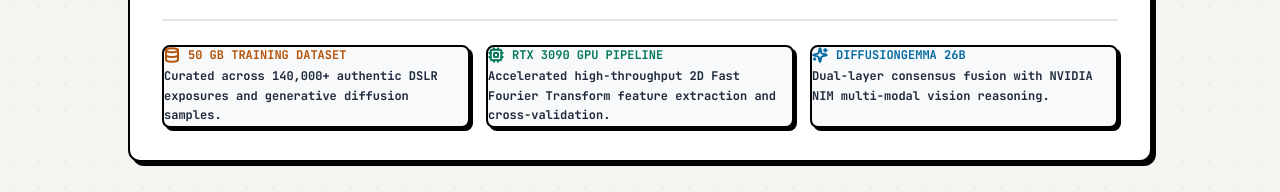
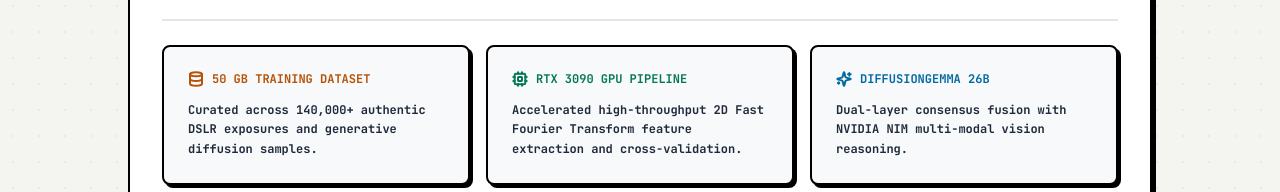
Before and after one commit to xeeshan-zs/The-Eyes, a React (Vite) app in the folder frontend/: page / in a window 1280 px wide. Both pictures are taken after a click on the button "ABOUT". Shown: the part 605-797 px from the top of the page. Built offline with nearby package versions, Linux system fonts and the light colour scheme; no server answers.

Commit message:
style: expand padding and breathing room on About page hardware stats cards

```diff
--- a/frontend/src/components/AboutPage.jsx
+++ b/frontend/src/components/AboutPage.jsx
@@ -40,7 +40,7 @@
       </div>
 
       {/* Hero Dossier Card */}
-      <div className="glass-brutal rounded-xl p-7 sm:p-10 relative overflow-hidden shadow-[8px_8px_0px_#000000]">
+      <div className="glass-brutal rounded-xl p-6 sm:p-10 relative overflow-hidden shadow-[8px_8px_0px_#000000]">
         <div className="max-w-3xl">
           <div className="flex items-center gap-2 mb-4">
             <span className="px-3 py-1 rounded bg-[#00F5A0] text-black font-mono font-black text-xs border-2 border-black shadow-[2px_2px_0px_#000000]">
@@ -109,10 +109,10 @@
           </div>
         </div>
 
-        {/* Hardware & Training Pipeline Stats */}
+        {/* Hardware & Training Pipeline Stats - Spacious Padding */}
         <div className="grid grid-cols-1 sm:grid-cols-3 gap-4 mt-6">
-          <div className="p-4.5 rounded-lg bg-[#F8F9FA] dark:bg-black border-2 border-black dark:border-white shadow-[3px_3px_0px_#000000]">
-            <div className="flex items-center gap-2 text-xs font-mono font-black text-[#B45309] dark:text-[#FFE600] mb-1">
+          <div className="p-5 sm:p-6 rounded-lg bg-[#F8F9FA] dark:bg-black border-2 border-black dark:border-white shadow-[3px_3px_0px_#000000] flex flex-col justify-between min-h-[140px]">
+            <div className="flex items-center gap-2 text-xs font-mono font-black text-[#B45309] dark:text-[#FFE600] mb-2">
               <Database className="w-4 h-4 stroke-[3]" />
               50 GB TRAINING DATASET
             </div>
@@ -121,8 +121,8 @@
             </p>
           </div>
 
-          <div className="p-4.5 rounded-lg bg-[#F8F9FA] dark:bg-black border-2 border-black dark:border-white shadow-[3px_3px_0px_#000000]">
-            <div className="flex items-center gap-2 text-xs font-mono font-black text-[#047857] dark:text-[#00F5A0] mb-1">
+          <div className="p-5 sm:p-6 rounded-lg bg-[#F8F9FA] dark:bg-black border-2 border-black dark:border-white shadow-[3px_3px_0px_#000000] flex flex-col justify-between min-h-[140px]">
+            <div className="flex items-center gap-2 text-xs font-mono font-black text-[#047857] dark:text-[#00F5A0] mb-2">
               <Cpu className="w-4 h-4 stroke-[3]" />
               RTX 3090 GPU PIPELINE
             </div>
@@ -131,8 +131,8 @@
             </p>
           </div>
 
-          <div className="p-4.5 rounded-lg bg-[#F8F9FA] dark:bg-black border-2 border-black dark:border-white shadow-[3px_3px_0px_#000000]">
-            <div className="flex items-center gap-2 text-xs font-mono font-black text-[#0369A1] dark:text-[#00F0FF] mb-1">
+          <div className="p-5 sm:p-6 rounded-lg bg-[#F8F9FA] dark:bg-black border-2 border-black dark:border-white shadow-[3px_3px_0px_#000000] flex flex-col justify-between min-h-[140px]">
+            <div className="flex items-center gap-2 text-xs font-mono font-black text-[#0369A1] dark:text-[#00F0FF] mb-2">
               <Sparkles className="w-4 h-4 stroke-[3]" />
               DIFFUSIONGEMMA 26B
             </div>
@@ -146,7 +146,7 @@
       {/* Engineering Deep-Dive Grid */}
       <div className="grid grid-cols-1 md:grid-cols-2 gap-6">
         {/* Step 1: Fourier Physics */}
-        <div className="glass-brutal-card rounded-xl p-6 sm:p-7 border-2 border-black dark:border-white shadow-[6px_6px_0px_#000000] bg-white dark:bg-[#14141E] flex flex-col justify-between">
+        <div className="glass-brutal-card rounded-xl p-6 sm:p-7 border-2 border-black dark:border-white shadow-[6px_6px_0px_#000000] bg-white dark:bg-[#14141E] flex flex-col justify-between min-h-[280px]">
           <div>
             <div className="flex items-center justify-between pb-3 mb-4 border-b-2 border-black/10 dark:border-white/20">
               <span className="text-xs font-mono font-black px-3 py-1 rounded bg-[#00F0FF] text-black border border-black shadow-[2px_2px_0px_#000000]">
@@ -178,7 +178,7 @@
         </div>
 
         {/* Step 2: NVIDIA Vision LLM */}
-        <div className="glass-brutal-card rounded-xl p-6 sm:p-7 border-2 border-black dark:border-white shadow-[6px_6px_0px_#000000] bg-white dark:bg-[#14141E] flex flex-col justify-between">
+        <div className="glass-brutal-card rounded-xl p-6 sm:p-7 border-2 border-black dark:border-white shadow-[6px_6px_0px_#000000] bg-white dark:bg-[#14141E] flex flex-col justify-between min-h-[280px]">
           <div>
             <div className="flex items-center justify-between pb-3 mb-4 border-b-2 border-black/10 dark:border-white/20">
               <span className="text-xs font-mono font-black px-3 py-1 rounded bg-[#FFE600] text-black border border-black shadow-[2px_2px_0px_#000000]">
```
